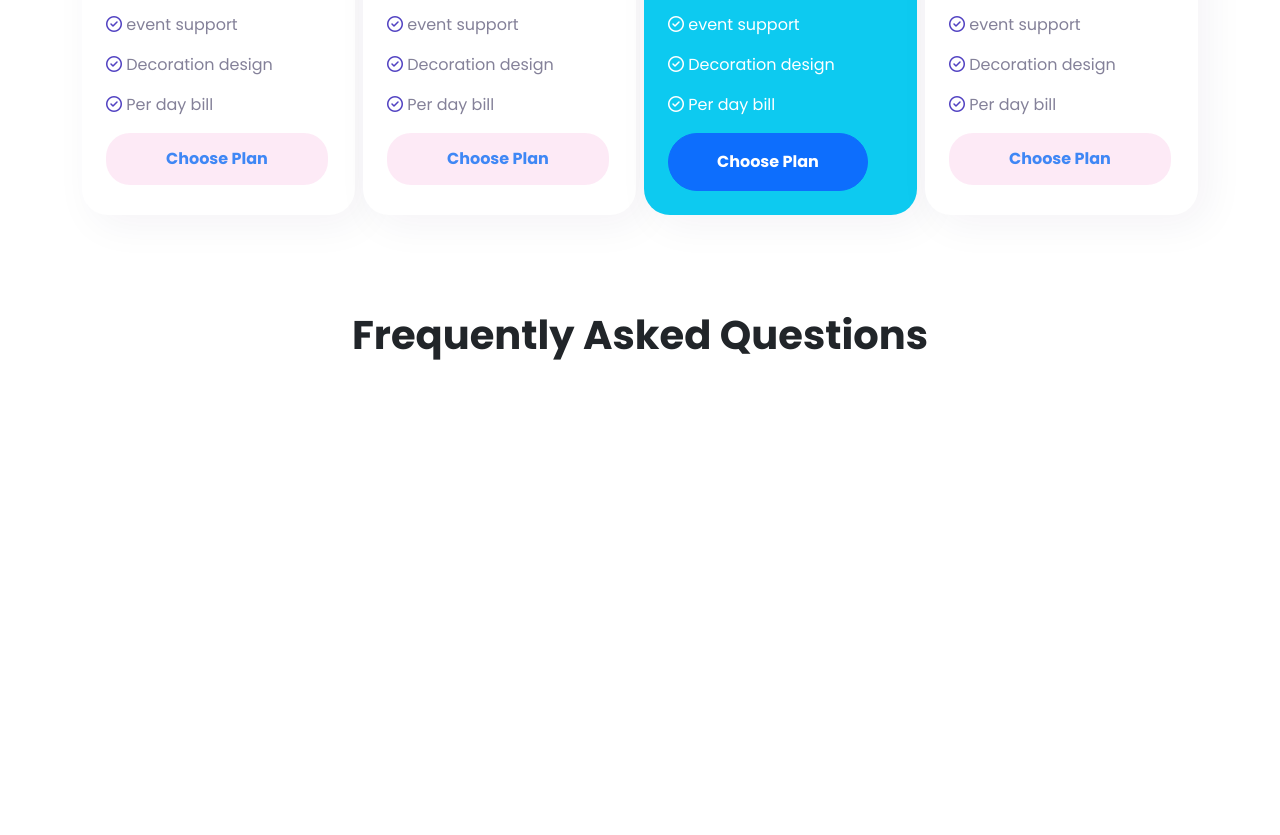
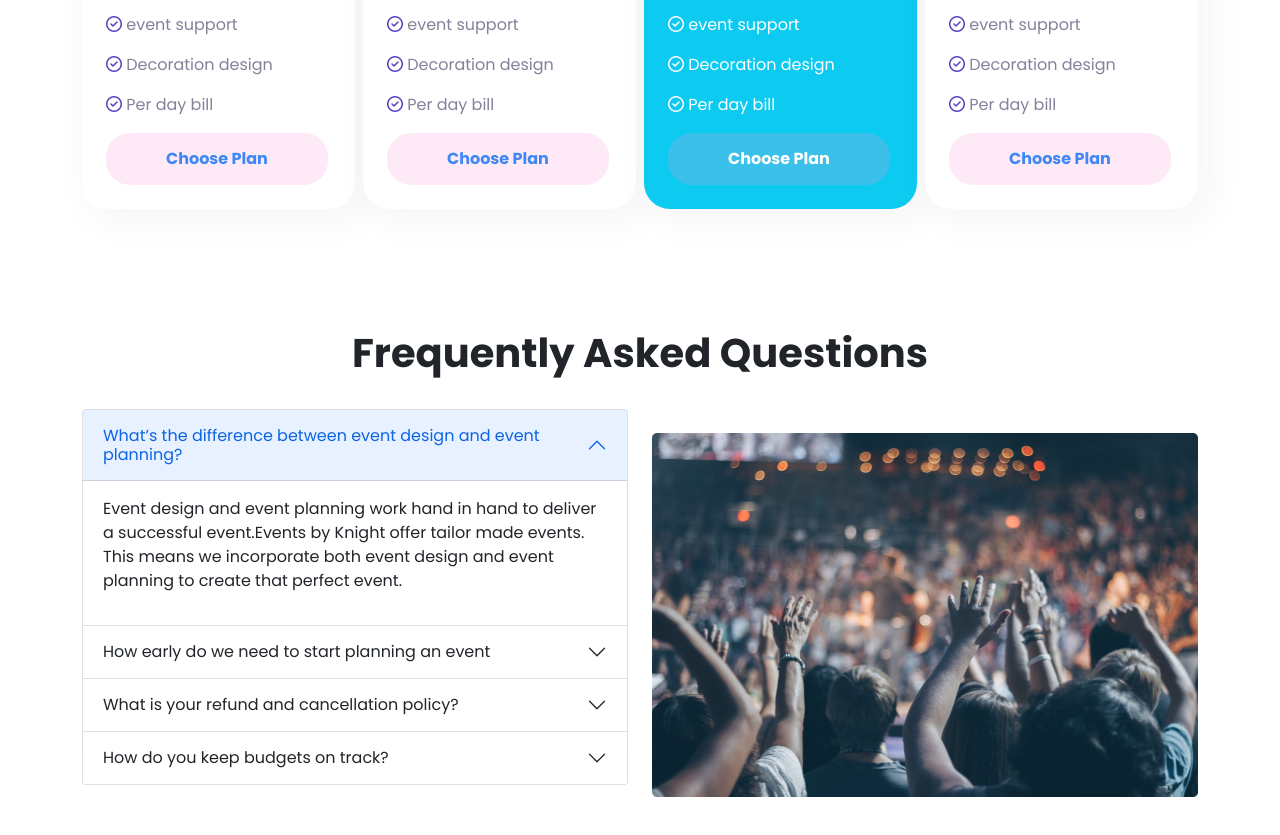
Before and after one commit to mdsaharshital/convention-center, a plain HTML site: page index.html in a window 1280 px wide. Shown: the part 1021-1856 px from the top of the page. Before the commit the page ends 1436 px from the top, so only its background shows below. Drawn offline with nearby package versions, Linux system fonts and the light colour scheme.

Commit message:
faq added

```diff
--- a/index.html
+++ b/index.html
@@ -144,6 +144,7 @@
       </section>
     </header>
     <main>
+      <!-- cards -->
       <section class="container py-5">
         <h1 class="text-center fw-bold my-5">Our Package</h1>
         <div class="row row-cols-1 row-cols-md-3 g-2">
@@ -208,7 +209,10 @@
                   <p class=" text-white-css"><i class="far fa-check-circle"></i> event support</p>
                   <p class=" text-white-css"><i class="far fa-check-circle"></i> Decoration design</p>
                   <p class=" text-white-css"><i class="far fa-check-circle"></i> Per day bill</p>
-                <button type="button" class="btn fw-bold btn-primary  rounded-pill px-5 py-3">
+                <!-- <button type="button" class="btn fw-bold btn-outline-light rounded-pill px-5 py-3 text-primary">
+                  Choose Plan
+                </button> -->
+                <button type="button" class="btn fw-bold btn-chose-plan-special">
                   Choose Plan
                 </button>
               </div>
@@ -238,8 +242,66 @@
           </div>
         </div>
       </section>
+      <!-- faq -->
       <section class="container py-5">
-        <h1 class="fw-bold text-center">Frequently Asked Questions</h1>
+        <h1 class="fw-bold text-center py-4">Frequently Asked Questions</h1>
+        <div class="row">
+          <div class="col-lg-6 col-sm-12">
+            <div class="accordion" id="accordionPanelsStayOpenExample">
+              <div class="accordion-item">
+                <h2 class="accordion-header" id="panelsStayOpen-headingOne">
+                  <button class="accordion-button" type="button" data-bs-toggle="collapse" data-bs-target="#panelsStayOpen-collapseOne" aria-expanded="true" aria-controls="panelsStayOpen-collapseOne">
+                    What’s the difference between event design and event planning?
+                  </button>
+                </h2>
+                <div id="panelsStayOpen-collapseOne" class="accordion-collapse collapse show" aria-labelledby="panelsStayOpen-headingOne">
+                  <div class="accordion-body">
+                   <p>Event design and event planning work hand in hand to deliver a successful event.Events by Knight offer tailor made events. This means we incorporate both event design and event planning to create that perfect event.</p>
+                  </div>
+                </div>
+              </div>
+              <div class="accordion-item">
+                <h2 class="accordion-header" id="panelsStayOpen-headingTwo">
+                  <button class="accordion-button collapsed" type="button" data-bs-toggle="collapse" data-bs-target="#panelsStayOpen-collapseTwo" aria-expanded="false" aria-controls="panelsStayOpen-collapseTwo">
+                    How early do we need to start planning an event
+                  </button>
+                </h2>
+                <div id="panelsStayOpen-collapseTwo" class="accordion-collapse collapse" aria-labelledby="panelsStayOpen-headingTwo">
+                  <div class="accordion-body">
+                    <p>Event design and event planning work hand in hand to deliver a successful event.Events by Knight offer tailor made events. This means we incorporate both event design and event planning to create that perfect event.</p>
+                  </div>
+                </div>
+              </div>
+              <div class="accordion-item">
+                <h2 class="accordion-header" id="panelsStayOpen-headingThree">
+                  <button class="accordion-button collapsed" type="button" data-bs-toggle="collapse" data-bs-target="#panelsStayOpen-collapseThree" aria-expanded="false" aria-controls="panelsStayOpen-collapseThree">
+                    What is your refund and cancellation policy?
+                  </button>
+                </h2>
+                <div id="panelsStayOpen-collapseThree" class="accordion-collapse collapse" aria-labelledby="panelsStayOpen-headingThree">
+                  <div class="accordion-body">
+                    <p>Event design and event planning work hand in hand to deliver a successful event.Events by Knight offer tailor made events. This means we incorporate both event design and event planning to create that perfect event.</p>
+                  </div>
+                </div>
+              </div>
+              <div class="accordion-item">
+                <h2 class="accordion-header" id="panelsStayOpen-headingThree">
+                  <button class="accordion-button collapsed" type="button" data-bs-toggle="collapse" data-bs-target="#panelsStayOpen-collapseThree" aria-expanded="false" aria-controls="panelsStayOpen-collapseThree">
+                    How do you keep budgets on track?
+                  </button>
+                </h2>
+                <div id="panelsStayOpen-collapseThree" class="accordion-collapse collapse" aria-labelledby="panelsStayOpen-headingThree">
+                  <div class="accordion-body">
+                    v
+                  </div>
+                </div>
+              </div>
+            </div>
+          </div>
+          <div class="col-lg-6 col-sm-12 my-sm-4 d-flex justify-content-center align-items-center">
+            <img src="./images/people.png" class="img-fluid" alt="">
+          </div>
+        </div>
       </section>
     </main>
     <!-- bootstap-bundle-script -->
--- a/style.css
+++ b/style.css
@@ -47,3 +47,14 @@ body {
 .btn-chose-plan:hover {
   background: rgba(244, 150, 210, 0.5);
 }
+.btn-chose-plan-special {
+  padding: 14px 60px;
+  background: rgba(244, 150, 210, 0.2);
+  border-radius: 24px;
+  border: none;
+  color: white;
+}
+.btn-chose-plan-special:hover {
+  background: rgba(244, 150, 210, 0.5);
+  color: white;
+}
```
